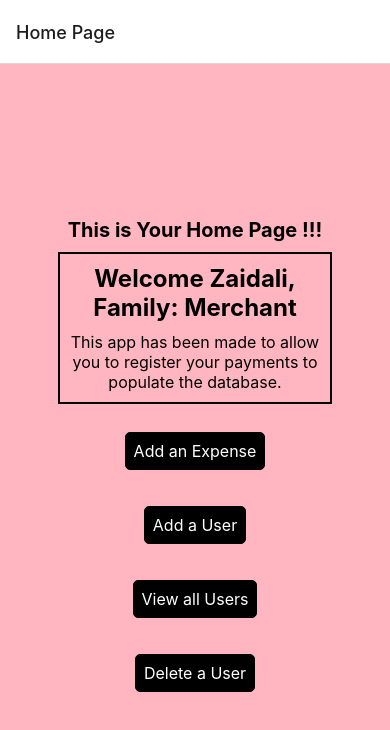
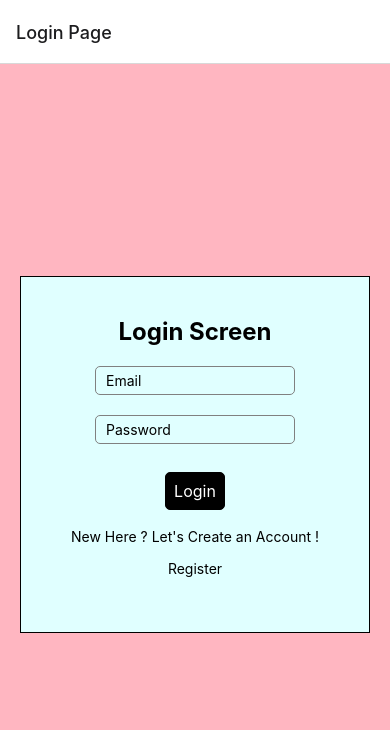
Before and after one commit to zeusopera9/myApplication, a React Native app: screen /Login in a window 390 px wide. Shown: the top 730 px of the page. Built offline with nearby package versions, Linux system fonts and the light colour scheme.

Commit message:
Login and Register Page

```diff
--- a/App.tsx
+++ b/App.tsx
@@ -7,13 +7,15 @@ import PaymentScreen from './src/screens/PaymentScreen'
 import CreateUser from './src/screens/CreateUser'
 import ViewUser from './src/screens/ViewUser'
 import DeleteUser from './src/screens/DeleteUser'
+import LoginScreen from './src/screens/LoginScreen'
 
 const Stack = createNativeStackNavigator();
 
 const App = () => {
   return (
     <NavigationContainer>
-      <Stack.Navigator initialRouteName="Home">
+      <Stack.Navigator initialRouteName="Login">
+        <Stack.Screen name="Login" component={LoginScreen} options={{ title: 'Login Page'}} />
         <Stack.Screen name="Home" component={HomeScreen} options={{ title: 'Home Page'}} />
         <Stack.Screen name="Payment" component={PaymentScreen} options={{ title: 'Payment Registration Page'}} />
         <Stack.Screen name="Add User" component={CreateUser} options={{ title: 'Create a New User'}} />
--- a/package.json
+++ b/package.json
@@ -16,6 +16,7 @@
     "@realm/react": "^0.6.2",
     "react": "18.2.0",
     "react-native": "0.73.4",
+    "react-native-hyperlink": "^0.0.22",
     "react-native-safe-area-context": "^4.9.0",
     "react-native-screens": "^3.29.0",
     "realm": "^12.6.0"
--- a/src/screens/CreateUser.jsx
+++ b/src/screens/CreateUser.jsx
@@ -95,6 +95,7 @@ const styles = StyleSheet.create({
     fontSize: 24,
     fontWeight: 'bold',
     color: 'black',
+    marginBottom: 10,
   },
   safeArea: {
     flex: 1,
--- a/src/screens/DeleteUser.jsx
+++ b/src/screens/DeleteUser.jsx
@@ -34,13 +34,15 @@ const DeleteUser = ({navigation}) => {
 
     return(
         <View style={styles.container}>
+          <View style={styles.deleteUserForm}>
+
             <Text style={styles.title}>Delete User</Text>
 
             {users.length === 0 ? (
                 <Text>No Users to Delete !!!</Text>
             ) :
             (
-                <View style={styles.deleteUserForm}>
+                <View style={styles.userForm}>
                     <Picker
                         selectedValue={selectedUserId}
                         onValueChange={(itemValue, itemIndex) => setSelectedUserId(itemValue)}
@@ -56,8 +58,7 @@ const DeleteUser = ({navigation}) => {
                     />
                 </View>
             )}
-
-
+          </View>
         </View>
     );
 };
@@ -67,14 +68,26 @@ const styles = StyleSheet.create({
       flex: 1,
       justifyContent: 'center',
       alignItems: 'center',
+      backgroundColor: '#ffb6c1',
     },
     title: {
-      fontSize: 20,
-      fontWeight: 'bold',
-      marginBottom: 10,
+      fontSize: 24,
+    fontWeight: 'bold',
+    color: 'black',
+    marginBottom: 10,
     },
     deleteUserForm: {
-        width: 380,
+      justifyContent: 'center',
+      alignItems: 'center',
+      borderColor: 'black',
+      borderWidth: 1,
+      padding: 40,
+      width: 350,
+      margin: 10,
+      backgroundColor: '#e0ffff',
+    },
+    userForm: {
+      width: 300,
     }
   });
 
--- /dev/null
+++ b/src/screens/LoginScreen.jsx
@@ -0,0 +1,85 @@
+import { StyleSheet, Text, TextInput, TouchableWithoutFeedback, View } from 'react-native'
+import React from 'react'
+import ClickableButton from '../components/home/ClickableButton'
+import Hyperlink from 'react-native-hyperlink'
+
+
+const LoginScreen = ({navigation}) => {
+    const navigateToAddUser = () => {
+        navigation.navigate('Add User')
+      }
+    return (
+    <View style={styles.container}>
+        <View style={styles.loginFormContainer}>
+            <View>
+                <Text style={styles.title}>Login Screen</Text>
+            </View>
+            <View>
+                <TextInput
+                    placeholder='Email'
+                    style={styles.inputBox}
+                />
+
+                <TextInput
+                    placeholder='Password'
+                    style={styles.inputBox}
+                    secureTextEntry={true}
+                />
+
+            </View>
+            <ClickableButton title={"Login"}/>
+            <View>
+                <Text>
+                    New Here ? Let's Create an Account !
+                </Text>
+                <TouchableWithoutFeedback onPress={navigateToAddUser}>
+                    <View style={styles.registerTextContainer}>
+                    <Text style={styles.registerText}>Register</Text>
+                    </View>
+                </TouchableWithoutFeedback>
+            </View>
+        </View>
+    </View>
+  )
+}
+
+export default LoginScreen
+
+const styles = StyleSheet.create({
+    container: {
+        flex: 1,
+        justifyContent: 'center',
+        alignItems: 'center',
+        backgroundColor: '#ffb6c1'
+      },
+      title: {
+        fontSize: 24,
+        fontWeight: 'bold',
+        color: 'black',
+        marginBottom: 10,
+      },
+      inputBox: {
+        borderWidth: 1,
+        borderColor: 'gray',
+        borderRadius: 5,
+        padding: 10,
+        paddingTop: 5,
+        paddingBottom: 5,
+        width: 200,
+        margin: 10,
+      },
+      loginFormContainer: {
+        justifyContent: 'center',
+        alignItems: 'center',
+        borderColor: 'black',
+        borderWidth: 1,
+        padding: 40,
+        width: 350,
+        margin: 10,
+        backgroundColor: '#e0ffff',
+      },
+      registerTextContainer: {
+        alignItems: 'center',
+        margin: 15,
+      }
+})
--- a/src/screens/ViewUser.jsx
+++ b/src/screens/ViewUser.jsx
@@ -14,30 +14,48 @@ const ViewUser = () => {
   return (
     <View style={styles.container}>
       <Text style={styles.title}>List of Users</Text>
+      <View style={styles.viewUserContainer}>
         {sortedUsers.length === 0 ?
           (<Text>No Users Found !!!</Text>): (
             sortedUsers.map(user => (
               <View key={user.id}>
-              <Text>{user.firstName} {user.lastName} with User ID {user.id}</Text>
+                <Text style={styles.viewUserText}>{user.firstName}, User ID: {user.id}</Text>
               </View>
             ))
           )
         }
+      </View>
     </View>
   );
 };
 
 const styles = StyleSheet.create({
   container: {
-    flex: 0.3,
+    flex: 1,
     justifyContent: 'center',
     alignItems: 'center',
+    backgroundColor: '#ffb6c1'
   },
   title: {
-    fontSize: 20,
+    fontSize: 24,
     fontWeight: 'bold',
+    color: 'black',
     marginBottom: 10,
   },
+  viewUserContainer: {
+    justifyContent: 'center',
+    alignItems: 'center',
+    borderColor: 'black',
+    borderWidth: 1,
+    padding: 20,
+    width: 350,
+    margin: 10,
+    backgroundColor: '#e0ffff',
+  },
+  viewUserText: {
+    color: 'black',
+    fontSize: 16,
+  }
 });
 
 export default ViewUser;
```
Also changed, not shown: 2 other files (tests, documents, lock files or other folders). Lines whose indentation alone changed are shown as unchanged.
